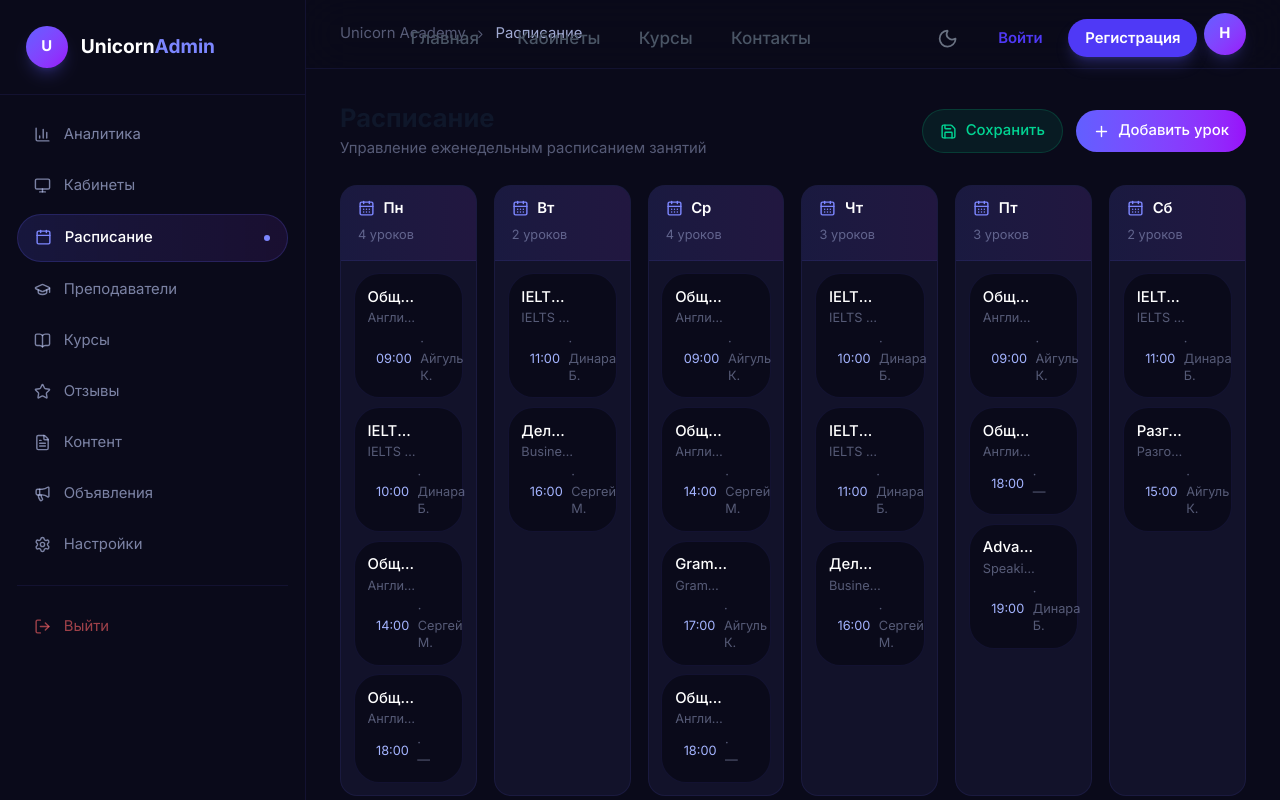
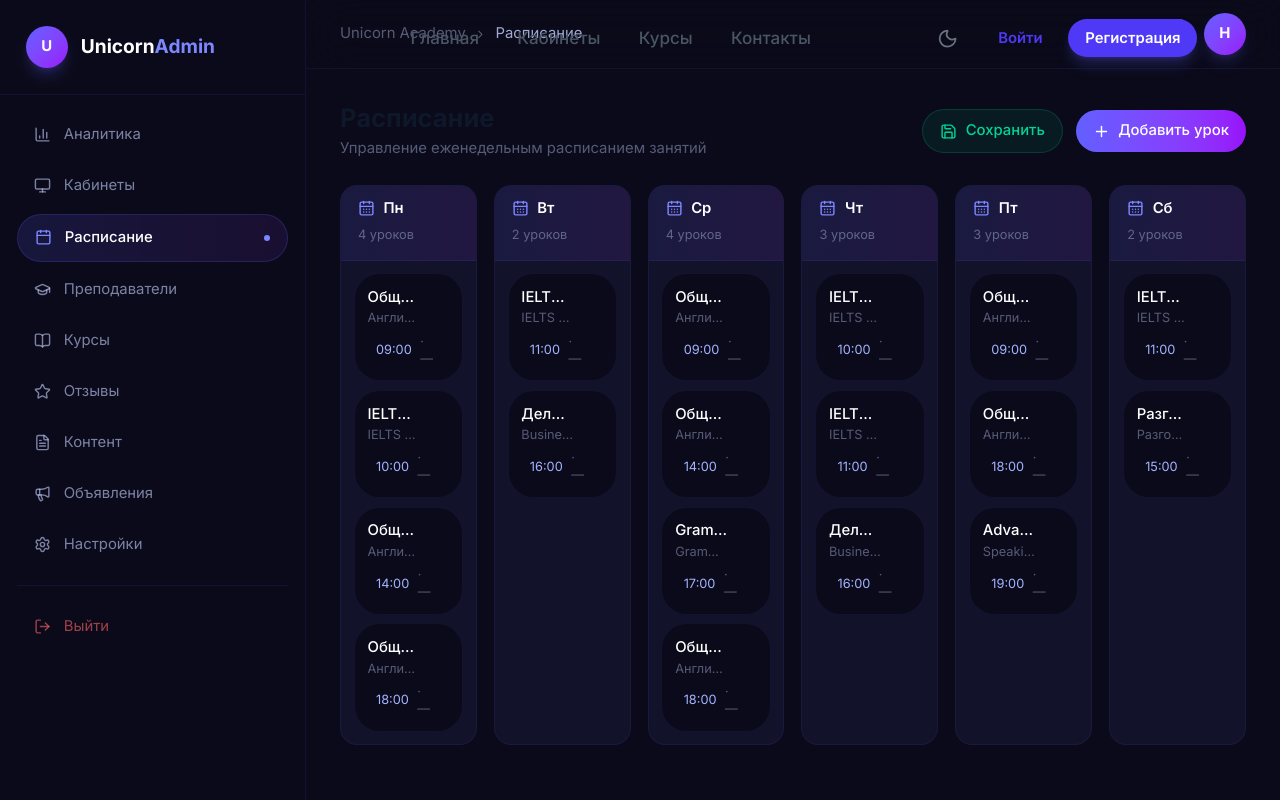
Before and after one commit to nuralyga07-netizen/unicorn-academy, a Next.js app: page /admin/schedule in a window 1280 px wide. Shown: the top 800 px of the page. Built offline with nearby package versions, Linux system fonts and the light colour scheme.

Commit message:
Remove teacher names from admin: classrooms, teachers, schedule

```diff
--- a/src/app/admin/classrooms/page.tsx
+++ b/src/app/admin/classrooms/page.tsx
@@ -31,16 +31,16 @@ interface Classroom {
 }
 
 const initialClassrooms: Classroom[] = [
-  { id: 1, name: "Английский A1 — Утренняя группа", teacher: "Айгуль К.", topic: "Общий английский (Beginner)", meetLink: "https://meet.google.com/abc-defg-hij", formLink: "https://forms.google.com/attendance-1", schedule: "Пн, Ср, Пт 09:00-10:30", isActive: true, studentCount: 12, password: "1234", classroomNumber: "001" },
-  { id: 2, name: "Английский A2 — Дневная группа", teacher: "Сергей М.", topic: "Общий английский (Elementary)", meetLink: "https://meet.google.com/klm-nopq-rst", formLink: "https://forms.google.com/attendance-2", schedule: "Пн, Ср 14:00-15:30", isActive: true, studentCount: 8, password: "5678", classroomNumber: "002" },
-  { id: 3, name: "IELTS Preparation", teacher: "Динара Б.", topic: "IELTS Preparation", meetLink: "https://meet.google.com/uvw-xyz-123", formLink: "https://forms.google.com/attendance-3", schedule: "Вт, Чт, Сб 11:00-12:30", isActive: true, studentCount: 15, password: "9012", classroomNumber: "003" },
-  { id: 4, name: "Разговорный клуб Intermediate", teacher: "Айгуль К.", topic: "Разговорная практика", meetLink: "https://meet.google.com/456-789-abc", formLink: "https://forms.google.com/attendance-4", schedule: "Сб 15:00-16:30", isActive: false, studentCount: 6, password: "3456", classroomNumber: "004" },
-  { id: 5, name: "Business English", teacher: "Сергей М.", topic: "Деловой английский", meetLink: "https://meet.google.com/def-ghi-jkl", formLink: "https://forms.google.com/attendance-5", schedule: "Вт, Чт 16:00-17:30", isActive: true, studentCount: 10, password: "7890", classroomNumber: "005" },
+  { id: 1, name: "Английский A1 — Утренняя группа", teacher: "—", topic: "Общий английский (Beginner)", meetLink: "https://meet.google.com/abc-defg-hij", formLink: "https://forms.google.com/attendance-1", schedule: "Пн, Ср, Пт 09:00-10:30", isActive: true, studentCount: 12, password: "1234", classroomNumber: "001" },
+  { id: 2, name: "Английский A2 — Дневная группа", teacher: "—", topic: "Общий английский (Elementary)", meetLink: "https://meet.google.com/klm-nopq-rst", formLink: "https://forms.google.com/attendance-2", schedule: "Пн, Ср 14:00-15:30", isActive: true, studentCount: 8, password: "5678", classroomNumber: "002" },
+  { id: 3, name: "IELTS Preparation", teacher: "—", topic: "IELTS Preparation", meetLink: "https://meet.google.com/uvw-xyz-123", formLink: "https://forms.google.com/attendance-3", schedule: "Вт, Чт, Сб 11:00-12:30", isActive: true, studentCount: 15, password: "9012", classroomNumber: "003" },
+  { id: 4, name: "Разговорный клуб Intermediate", teacher: "—", topic: "Разговорная практика", meetLink: "https://meet.google.com/456-789-abc", formLink: "https://forms.google.com/attendance-4", schedule: "Сб 15:00-16:30", isActive: false, studentCount: 6, password: "3456", classroomNumber: "004" },
+  { id: 5, name: "Business English", teacher: "—", topic: "Деловой английский", meetLink: "https://meet.google.com/def-ghi-jkl", formLink: "https://forms.google.com/attendance-5", schedule: "Вт, Чт 16:00-17:30", isActive: true, studentCount: 10, password: "7890", classroomNumber: "005" },
   { id: 6, name: "Английский B1 — Вечерняя группа", teacher: "—", topic: "Общий английский (Intermediate)", meetLink: "https://meet.google.com/mno-pqr-stu", formLink: "https://forms.google.com/attendance-6", schedule: "Пн, Ср, Пт 18:00-19:30", isActive: true, studentCount: 14, password: "1111", classroomNumber: "006" },
-  { id: 7, name: "IELTS Writing Intensive", teacher: "Динара Б.", topic: "IELTS Writing", meetLink: "https://meet.google.com/vwx-yz0-123", formLink: "https://forms.google.com/attendance-7", schedule: "Пн, Чт 10:00-11:30", isActive: true, studentCount: 9, password: "2222", classroomNumber: "007" },
+  { id: 7, name: "IELTS Writing Intensive", teacher: "—", topic: "IELTS Writing", meetLink: "https://meet.google.com/vwx-yz0-123", formLink: "https://forms.google.com/attendance-7", schedule: "Пн, Чт 10:00-11:30", isActive: true, studentCount: 9, password: "2222", classroomNumber: "007" },
   { id: 8, name: "Английский для детей 8-12 лет", teacher: "—", topic: "Kids English", meetLink: "https://meet.google.com/456-def-ghi", formLink: "https://forms.google.com/attendance-8", schedule: "Сб, Вс 10:00-11:00", isActive: true, studentCount: 7, password: "3333", classroomNumber: "008" },
-  { id: 9, name: "Grammar Booster", teacher: "Айгуль К.", topic: "Грамматика B1-B2", meetLink: "https://meet.google.com/jkl-mno-pqr", formLink: "https://forms.google.com/attendance-9", schedule: "Ср 17:00-18:00", isActive: false, studentCount: 4, password: "4444", classroomNumber: "009" },
-  { id: 10, name: "Speaking Club Advanced", teacher: "Динара Б.", topic: "Advanced Speaking", meetLink: "https://meet.google.com/stu-vwx-yz0", formLink: "https://forms.google.com/attendance-10", schedule: "Пт 19:00-20:30", isActive: true, studentCount: 11, password: "5555", classroomNumber: "010" },
+  { id: 9, name: "Grammar Booster", teacher: "—", topic: "Грамматика B1-B2", meetLink: "https://meet.google.com/jkl-mno-pqr", formLink: "https://forms.google.com/attendance-9", schedule: "Ср 17:00-18:00", isActive: false, studentCount: 4, password: "4444", classroomNumber: "009" },
+  { id: 10, name: "Speaking Club Advanced", teacher: "—", topic: "Advanced Speaking", meetLink: "https://meet.google.com/stu-vwx-yz0", formLink: "https://forms.google.com/attendance-10", schedule: "Пт 19:00-20:30", isActive: true, studentCount: 11, password: "5555", classroomNumber: "010" },
 ];
 
 export default function ClassroomsPage() {
--- a/src/app/admin/schedule/page.tsx
+++ b/src/app/admin/schedule/page.tsx
@@ -17,24 +17,24 @@ const days = ["Пн", "Вт", "Ср", "Чт", "Пт", "Сб"];
 const times = ["09:00", "10:00", "11:00", "12:00", "14:00", "15:00", "16:00", "17:00", "18:00", "19:00"];
 
 const initialLessons: Lesson[] = [
-  { id: 1, day: "Пн", time: "09:00", classroom: "Английский A1 — Утренняя", name: "Общий английский A1", teacher: "Айгуль К." },
-  { id: 2, day: "Пн", time: "10:00", classroom: "IELTS Writing Intensive", name: "IELTS Writing", teacher: "Динара Б." },
-  { id: 3, day: "Пн", time: "14:00", classroom: "Английский A2 — Дневная", name: "Общий английский A2", teacher: "Сергей М." },
+  { id: 1, day: "Пн", time: "09:00", classroom: "Английский A1 — Утренняя", name: "Общий английский A1", teacher: "—" },
+  { id: 2, day: "Пн", time: "10:00", classroom: "IELTS Writing Intensive", name: "IELTS Writing", teacher: "—" },
+  { id: 3, day: "Пн", time: "14:00", classroom: "Английский A2 — Дневная", name: "Общий английский A2", teacher: "—" },
   { id: 4, day: "Пн", time: "18:00", classroom: "Английский B1 — Вечерняя", name: "Общий английский B1", teacher: "—" },
-  { id: 5, day: "Вт", time: "11:00", classroom: "IELTS Preparation", name: "IELTS Prep", teacher: "Динара Б." },
-  { id: 6, day: "Вт", time: "16:00", classroom: "Business English", name: "Деловой английский", teacher: "Сергей М." },
-  { id: 7, day: "Ср", time: "09:00", classroom: "Английский A1 — Утренняя", name: "Общий английский A1", teacher: "Айгуль К." },
-  { id: 8, day: "Ср", time: "14:00", classroom: "Английский A2 — Дневная", name: "Общий английский A2", teacher: "Сергей М." },
-  { id: 9, day: "Ср", time: "17:00", classroom: "Grammar Booster", name: "Grammar B1-B2", teacher: "Айгуль К." },
+  { id: 5, day: "Вт", time: "11:00", classroom: "IELTS Preparation", name: "IELTS Prep", teacher: "—" },
+  { id: 6, day: "Вт", time: "16:00", classroom: "Business English", name: "Деловой английский", teacher: "—" },
+  { id: 7, day: "Ср", time: "09:00", classroom: "Английский A1 — Утренняя", name: "Общий английский A1", teacher: "—" },
+  { id: 8, day: "Ср", time: "14:00", classroom: "Английский A2 — Дневная", name: "Общий английский A2", teacher: "—" },
+  { id: 9, day: "Ср", time: "17:00", classroom: "Grammar Booster", name: "Grammar B1-B2", teacher: "—" },
   { id: 10, day: "Ср", time: "18:00", classroom: "Английский B1 — Вечерняя", name: "Общий английский B1", teacher: "—" },
-  { id: 11, day: "Чт", time: "10:00", classroom: "IELTS Writing Intensive", name: "IELTS Writing", teacher: "Динара Б." },
-  { id: 12, day: "Чт", time: "11:00", classroom: "IELTS Preparation", name: "IELTS Prep", teacher: "Динара Б." },
-  { id: 13, day: "Чт", time: "16:00", classroom: "Business English", name: "Деловой английский", teacher: "Сергей М." },
-  { id: 14, day: "Пт", time: "09:00", classroom: "Английский A1 — Утренняя", name: "Общий английский A1", teacher: "Айгуль К." },
+  { id: 11, day: "Чт", time: "10:00", classroom: "IELTS Writing Intensive", name: "IELTS Writing", teacher: "—" },
+  { id: 12, day: "Чт", time: "11:00", classroom: "IELTS Preparation", name: "IELTS Prep", teacher: "—" },
+  { id: 13, day: "Чт", time: "16:00", classroom: "Business English", name: "Деловой английский", teacher: "—" },
+  { id: 14, day: "Пт", time: "09:00", classroom: "Английский A1 — Утренняя", name: "Общий английский A1", teacher: "—" },
   { id: 15, day: "Пт", time: "18:00", classroom: "Английский B1 — Вечерняя", name: "Общий английский B1", teacher: "—" },
-  { id: 16, day: "Пт", time: "19:00", classroom: "Speaking Club Advanced", name: "Advanced Speaking", teacher: "Динара Б." },
-  { id: 17, day: "Сб", time: "11:00", classroom: "IELTS Preparation", name: "IELTS Prep", teacher: "Динара Б." },
-  { id: 18, day: "Сб", time: "15:00", classroom: "Разговорный клуб Intermediate", name: "Разговорный клуб", teacher: "Айгуль К." },
+  { id: 16, day: "Пт", time: "19:00", classroom: "Speaking Club Advanced", name: "Advanced Speaking", teacher: "—" },
+  { id: 17, day: "Сб", time: "11:00", classroom: "IELTS Preparation", name: "IELTS Prep", teacher: "—" },
+  { id: 18, day: "Сб", time: "15:00", classroom: "Разговорный клуб Intermediate", name: "Разговорный клуб", teacher: "—" },
 ];
 
 export default function SchedulePage() {
--- a/src/app/admin/teachers/page.tsx
+++ b/src/app/admin/teachers/page.tsx
@@ -30,7 +30,7 @@ interface Teacher {
 const initialTeachers: Teacher[] = [
   {
     id: 1,
-    name: "Айгуль К.",
+    name: "—",
     subjects: ["Общий английский", "Грамматика", "Разговорный клуб"],
     bio: "Сертифицированный преподаватель с 8-летним опытом. Специализируется на обучении взрослых и подростков. Использует коммуникативную методику.",
     ieltsScore: "7.5",
@@ -41,7 +41,7 @@ const initialTeachers: Teacher[] = [
   },
   {
     id: 2,
-    name: "Сергей М.",
+    name: "—",
     subjects: ["Business English", "Общий английский"],
     bio: "Эксперт в области делового английского. 6 лет преподавания в международных компаниях. MBA степень.",
     ieltsScore: "8.0",
@@ -52,7 +52,7 @@ const initialTeachers: Teacher[] = [
   },
   {
     id: 3,
-    name: "Динара Б.",
+    name: "—",
     subjects: ["IELTS Preparation", "Academic Writing"],
     bio: "Сертифицированный IELTS эксперт. Подготовила более 200 студентов к сдаче IELTS. Средний балл студентов — 6.5.",
     ieltsScore: "8.5",
```
